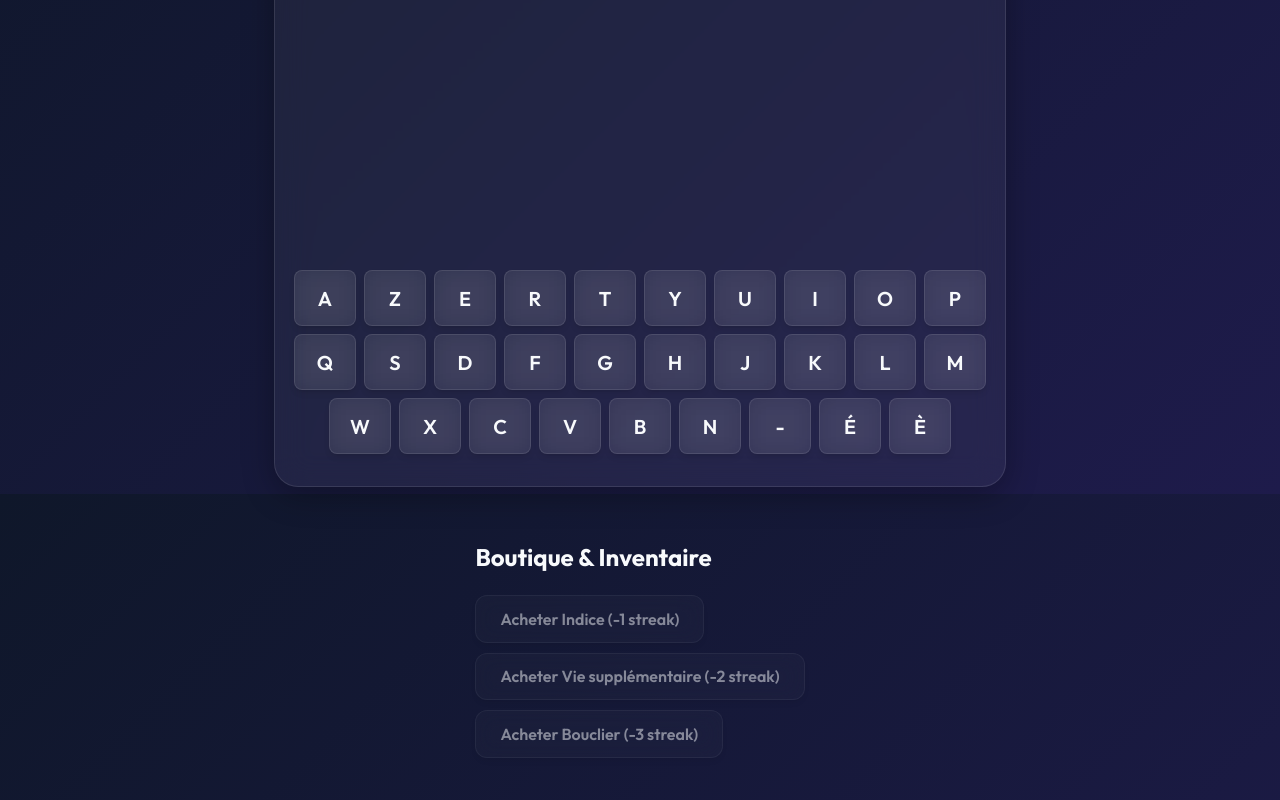
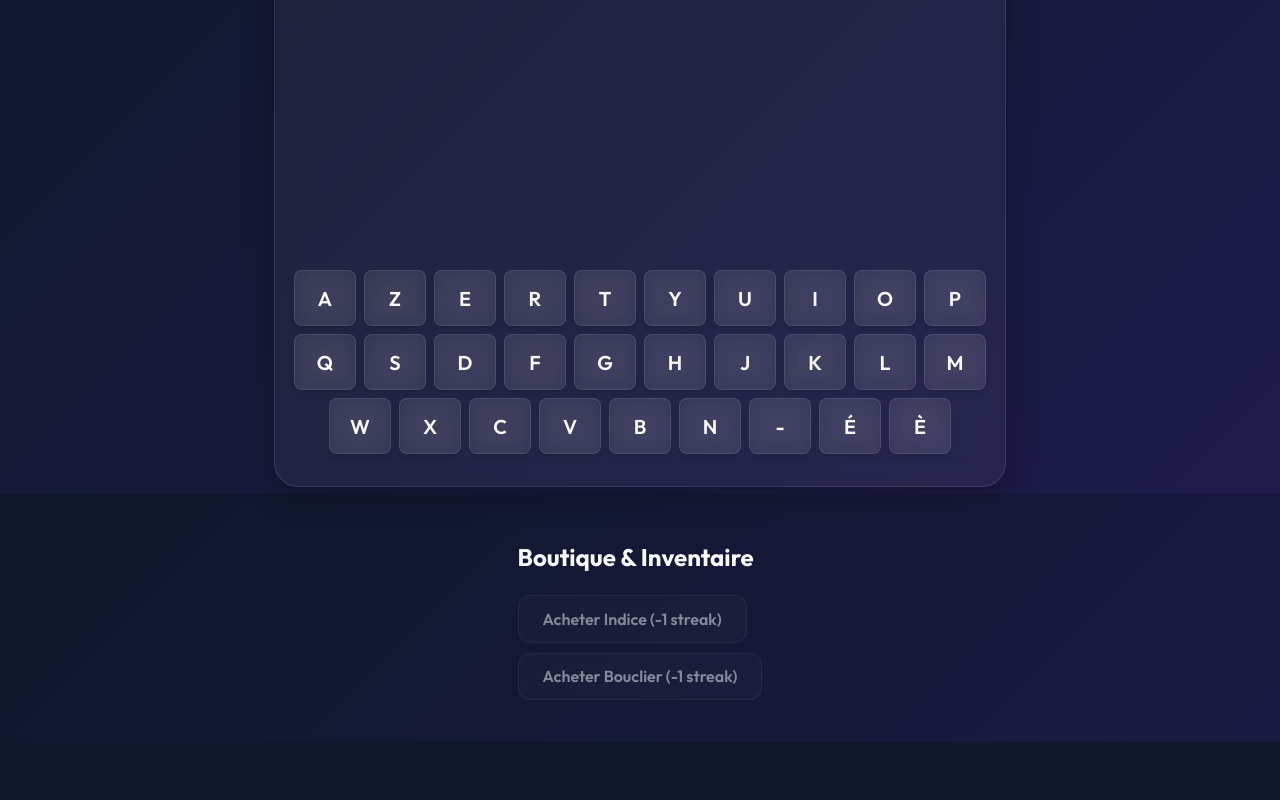
Before and after one commit to Brize-Glace/hangman, a React (Vite) app: page / in a window 1280 px wide. Shown: the part 306-1106 px from the top of the page. After the commit the page ends 1048 px from the top, so only its background shows below. Built offline with nearby package versions, Linux system fonts and the light colour scheme.

Commit message:
feat: Implement shield functionality in the game context and integrate its usage via the shop.

```diff
--- a/src/components/shop.tsx
+++ b/src/components/shop.tsx
@@ -4,7 +4,7 @@ import { useStreak } from '../contexts/StreakContext'
 import { SHOP_ITEMS } from '../constants/shop'
 
 export function Shop() {
-  const { streak, word, foundLetters, guessLetter } = useGame();
+  const { streak, word, foundLetters, guessLetter, allowedTries, shieldActive, activateShield } = useGame();
   const { buyItem, userItems, useItem } = useStreak();
 
   const handleUseHint = () => {
@@ -17,15 +17,22 @@ export function Shop() {
     useItem('hint_letter'); // Consomme l'item
   }
 
+  const handleUseShield = () => {
+    if(shieldActive) return;
+    activateShield();
+    useItem('shield');
+  }
+
   const handleUseItem = (itemId: string) => {
       switch(itemId) {
           case 'hint_letter':
               handleUseHint();
               break;
-          case 'extra_life':
-              // handleUseExtraLife();
-              break;
+          // case 'extra_life':
+          //     handleUseExtraLife();
+          //     break;
           case 'shield':
+              handleUseShield();
               break;
           default:
               console.log("Item inconnu");
--- a/src/constants/shop.ts
+++ b/src/constants/shop.ts
@@ -7,6 +7,6 @@ export type ShopItem = {
 
 export const SHOP_ITEMS: ShopItem[] = [
     {id: 'hint_letter', name: 'Indice', description: 'Révèle une lettre au hasard', cost: 1},
-    {id: 'extra_life', name: 'Vie supplémentaire', description: 'Ajoute un essai supplémentaire', cost: 2},
-    {id: 'shield', name: 'Bouclier', description: 'Protège contre une erreur', cost: 3},
+    //{id: 'extra_life', name: 'Vie supplémentaire', description: 'Ajoute un essai supplémentaire', cost: 1},
+    {id: 'shield', name: 'Bouclier', description: 'Protège contre une erreur', cost: 1},
 ]
--- a/src/contexts/GameContext.tsx
+++ b/src/contexts/GameContext.tsx
@@ -1,4 +1,5 @@
 import { createContext, useContext, useState, useEffect, type ReactNode } from "react";
+//import { useStreak } from "./StreakContext";
 
 interface GameContextType {
     word: string,
@@ -10,6 +11,8 @@ interface GameContextType {
     resetGame: () => void,
     streak: number,
     spendStreak: (amount: number) => boolean
+    shieldActive : boolean;
+    activateShield: () => void;
 }
 
 const GameContext = createContext<GameContextType | undefined>(undefined)
@@ -21,6 +24,9 @@ export function GameProvider({ children }: { children: ReactNode }) {
     const [foundLetters, setFoundLetters] = useState<string[]>([])
     const [hasWon, setHasWon] = useState<boolean>(false)
     const [streak, setStreak] = useState<number>(0)
+    const [shieldActive, setShieldActive] = useState<boolean>(false)
+
+    const activateShield = () => setShieldActive(true)
 
     const spendStreak = (amount: number) => {
         if (streak >= amount) {
@@ -63,9 +69,17 @@ export function GameProvider({ children }: { children: ReactNode }) {
             setAttempts(newAttempts)
 
             if (newAttempts >= allowedTries) {
-                const newStreak = 0
-                setStreak(newStreak)
-                console.log(`❌ Streak perdu: ${streak}`)
+                if (shieldActive) {
+                    console.log("Bouclier activé")
+                    setShieldActive(false)
+                    setAttempts(allowedTries - 1)
+                    setStreak(streak)
+                    resetGame()
+                } else {
+                    const newStreak = 0
+                    setStreak(newStreak)
+                    console.log(`❌ Streak perdu: ${newStreak}`)
+                }
             }
         } else {
             if (letter && !foundLetters.includes(letter)) {
@@ -84,9 +98,17 @@ export function GameProvider({ children }: { children: ReactNode }) {
                     setStreak(newStreak)
                     console.log(`🔥 Streak en cours: ${newStreak}`)
                 } else if (newAttempts >= allowedTries) {
-                    const newStreak = 0
-                    setStreak(newStreak)
-                    console.log(`❌ Streak perdu: ${streak}`)
+                    if (shieldActive) {
+                        console.log("Bouclier activé")
+                        setShieldActive(false)
+                        setAttempts(allowedTries - 1)
+                        setStreak(streak)
+                        resetGame()
+                    } else {
+                        const newStreak = 0
+                        setStreak(newStreak)
+                        console.log(`❌ Streak perdu: ${streak}`)
+                    }
                 }
             }
         }
@@ -96,6 +118,7 @@ export function GameProvider({ children }: { children: ReactNode }) {
         setAttempts(0)
         setFoundLetters([])
         setHasWon(false)
+        setShieldActive(false)
         initGame()
     };
 
@@ -103,12 +126,15 @@ export function GameProvider({ children }: { children: ReactNode }) {
         word,
         attempts,
         allowedTries,
+        setAttempts,
         foundLetters,
         hasWon,
         guessLetter,
         resetGame,
         streak,
-        spendStreak
+        spendStreak,
+        shieldActive,
+        activateShield
     }
 
     return (
```
